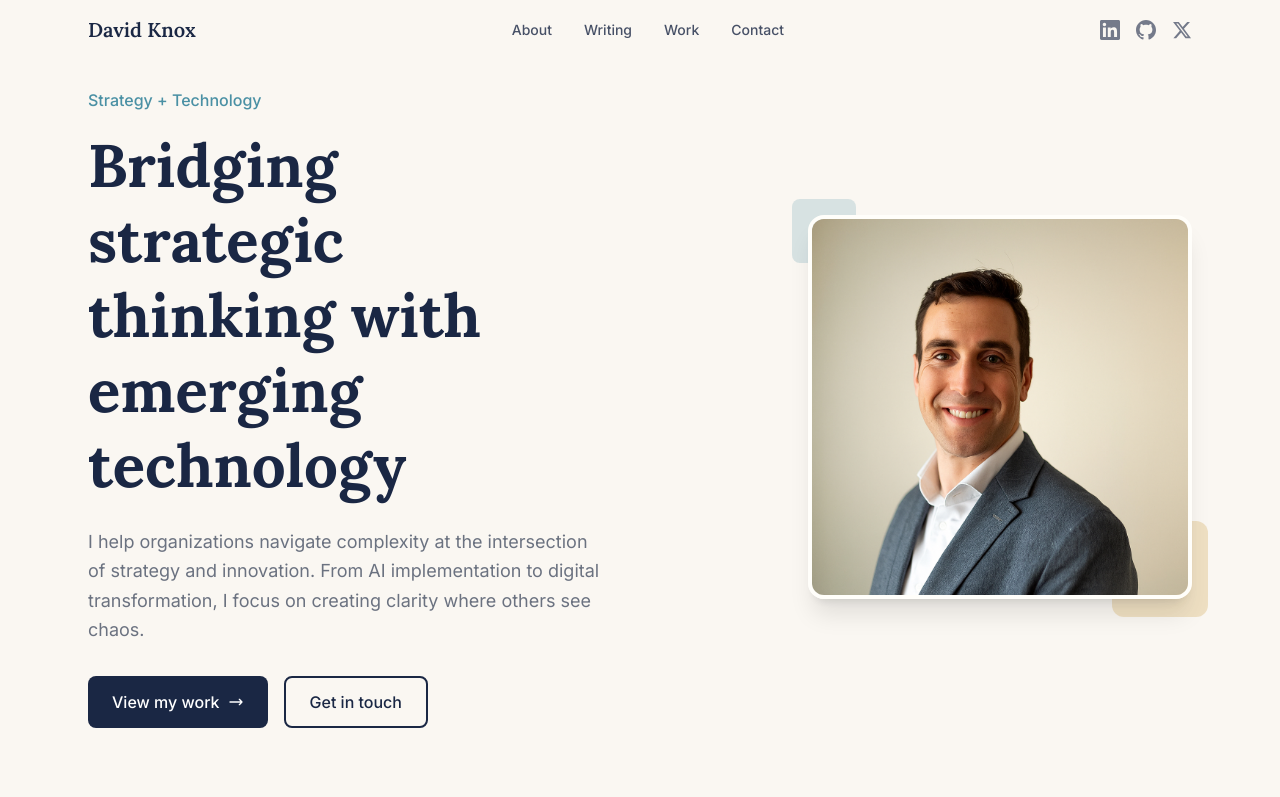
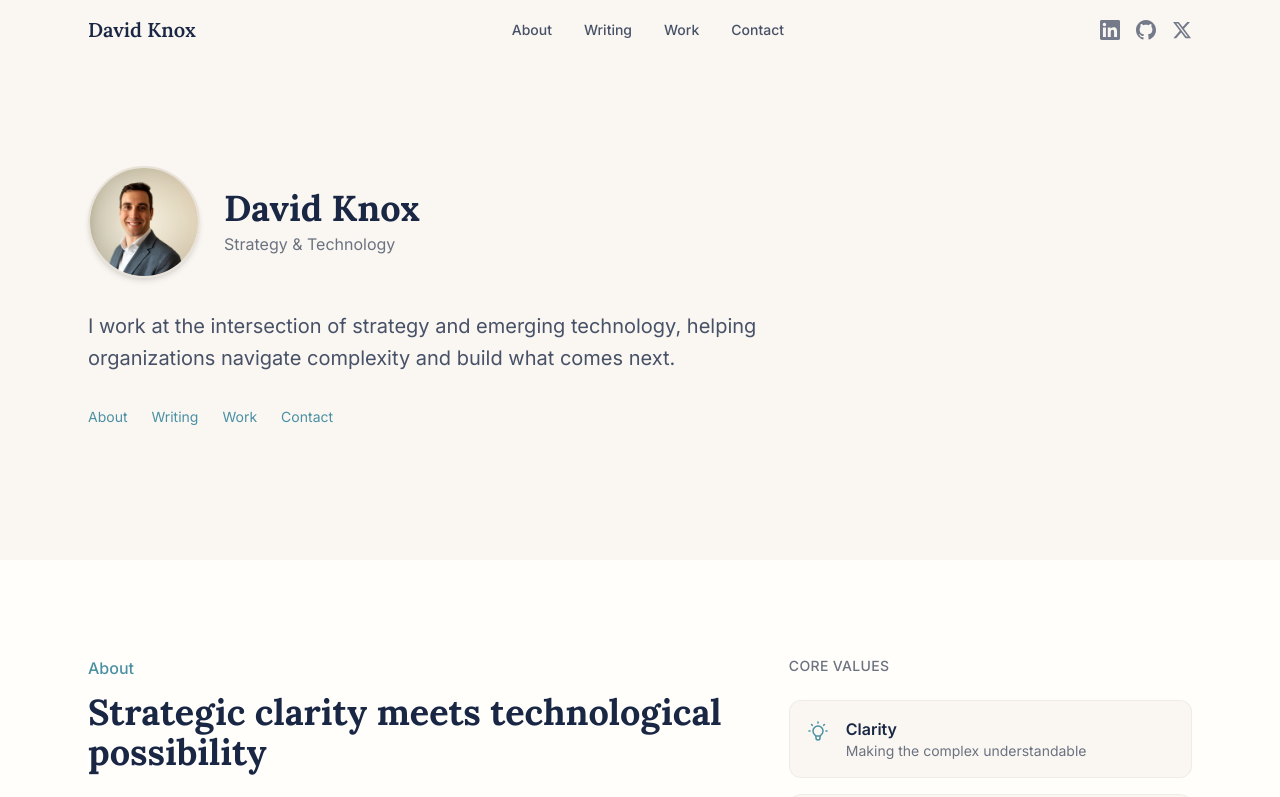
Before and after one commit to davidthierryknox-dot/davidknox-ai, a React (Vite) app: page / in a window 1280 px wide. Shown: the top 797 px of the page. Built offline with nearby package versions, Linux system fonts and the light colour scheme.

Commit message:
Simplify hero to match Mustafa Suleyman's style
- Circular profile photo next to name
- Brief, understated bio
- Subtle section links instead of buttons
- Keeps easter egg on click

Co-Authored-By: Claude Opus 4.5 <noreply@anthropic.com>

```diff
--- a/src/components/Hero.jsx
+++ b/src/components/Hero.jsx
@@ -4,59 +4,51 @@ export default function Hero() {
   const [easterEgg, setEasterEgg] = useState(false)
 
   return (
-    <section className="min-h-screen flex items-center pt-20 pb-16">
+    <section className="min-h-[70vh] flex items-center pt-24 pb-16">
       <div className="max-w-6xl mx-auto px-6 w-full">
-        <div className="grid md:grid-cols-2 gap-12 lg:gap-20 items-center">
-          {/* Text Content */}
-          <div className="order-2 md:order-1">
-            <p className="text-zissou font-medium mb-4 animate-fade-in-up">
-              Strategy + Technology
-            </p>
-            <h1 className="font-display text-4xl md:text-5xl lg:text-6xl font-bold text-navy leading-tight mb-6 animate-fade-in-up animate-delay-100">
-              Bridging strategic thinking with emerging technology
-            </h1>
-            <p className="text-lg text-slate leading-relaxed mb-8 animate-fade-in-up animate-delay-200">
-              I help organizations navigate complexity at the intersection of
-              strategy and innovation. From AI implementation to digital transformation,
-              I focus on creating clarity where others see chaos.
-            </p>
-            <div className="flex flex-wrap gap-4 animate-fade-in-up animate-delay-300">
-              <a
-                href="#work"
-                className="inline-flex items-center gap-2 bg-navy text-white px-6 py-3 rounded-lg font-medium hover:bg-navy/90 transition-colors"
-              >
-                View my work
-                <svg className="w-4 h-4" fill="none" stroke="currentColor" viewBox="0 0 24 24">
-                  <path strokeLinecap="round" strokeLinejoin="round" strokeWidth={2} d="M17 8l4 4m0 0l-4 4m4-4H3" />
-                </svg>
-              </a>
-              <a
-                href="#contact"
-                className="inline-flex items-center gap-2 border-2 border-navy text-navy px-6 py-3 rounded-lg font-medium hover:bg-navy hover:text-white transition-colors"
-              >
-                Get in touch
-              </a>
-            </div>
-          </div>
-
-          {/* Profile Image */}
-          <div className="order-1 md:order-2 flex justify-center md:justify-end animate-fade-in-up">
-            <div className="relative">
+        <div className="flex flex-col items-start gap-8">
+          {/* Profile + Name row */}
+          <div className="flex items-center gap-6">
             <button
               onClick={() => setEasterEgg(!easterEgg)}
-                className="w-64 h-64 md:w-80 md:h-80 lg:w-96 lg:h-96 rounded-2xl overflow-hidden border-4 border-warm-white shadow-xl cursor-pointer focus:outline-none focus:ring-4 focus:ring-zissou/30 transition-transform hover:scale-[1.02] active:scale-[0.98]"
+              className="w-24 h-24 md:w-28 md:h-28 rounded-full overflow-hidden border-2 border-sand shadow-md cursor-pointer focus:outline-none focus:ring-4 focus:ring-zissou/30 transition-transform hover:scale-105 active:scale-95 flex-shrink-0"
               aria-label="Toggle profile photo"
             >
               <img
                 src={easterEgg ? "/profile-easter-egg.jpg" : "/profile.jpg"}
                 alt="David Knox"
-                  className="w-full h-full object-cover transition-opacity duration-300"
+                className="w-full h-full object-cover"
               />
             </button>
-              {/* Decorative accent */}
-              <div className="absolute -bottom-4 -right-4 w-24 h-24 bg-mustard/30 rounded-xl -z-10"></div>
-              <div className="absolute -top-4 -left-4 w-16 h-16 bg-zissou/20 rounded-lg -z-10"></div>
+            <div>
+              <h1 className="font-display text-3xl md:text-4xl font-bold text-navy">
+                David Knox
+              </h1>
+              <p className="text-slate mt-1">
+                Strategy & Technology
+              </p>
             </div>
+          </div>
+
+          {/* Brief bio */}
+          <p className="text-lg md:text-xl text-navy/80 max-w-2xl leading-relaxed">
+            I work at the intersection of strategy and emerging technology, helping organizations navigate complexity and build what comes next.
+          </p>
+
+          {/* Subtle links */}
+          <div className="flex flex-wrap gap-6 text-sm">
+            <a href="#about" className="text-zissou hover:text-navy transition-colors link-underline">
+              About
+            </a>
+            <a href="#writing" className="text-zissou hover:text-navy transition-colors link-underline">
+              Writing
+            </a>
+            <a href="#work" className="text-zissou hover:text-navy transition-colors link-underline">
+              Work
+            </a>
+            <a href="#contact" className="text-zissou hover:text-navy transition-colors link-underline">
+              Contact
+            </a>
           </div>
         </div>
       </div>
```
Lines whose indentation alone changed are shown as unchanged.
